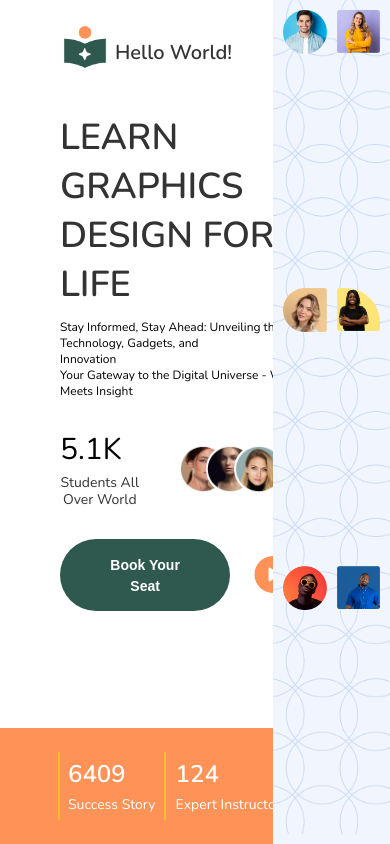
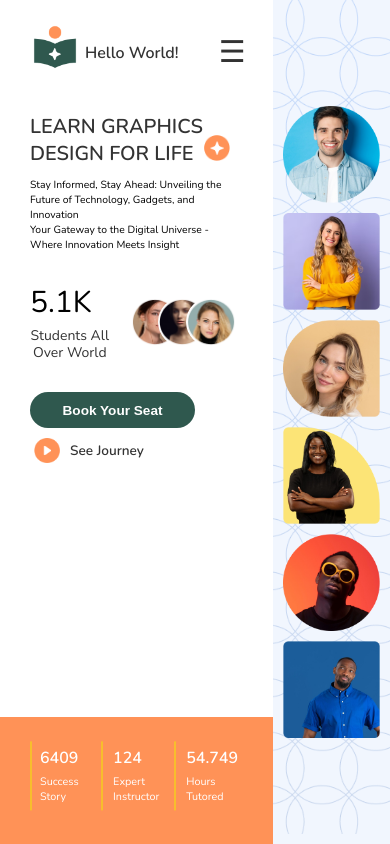
Before and after one commit to Aarcha1714/task1, a plain HTML site: page index.html in a window 390 px wide. Drawn offline with nearby package versions, Linux system fonts and the light colour scheme.

Commit message:
html page

```diff
--- a/styles.css
+++ b/styles.css
@@ -93,10 +93,6 @@ body {
     transition: background-color 0.3s;
 }
 
-/* Button hover effect */
-.book-btn:hover {
-    background-color: #2F584E;
-}
 .para {
     font-size: 12px;
 }
@@ -365,8 +361,11 @@ body {
     .menu {
         position: relative;
     }
+    body, .footer {
+        padding: 20px 20px 20px 30px;
+    }
 
-    /* Hide the menu list */
+    /* Menu list styles */
     .menu-list {
         display: none;
         flex-direction: column;
@@ -377,9 +376,16 @@ body {
         background-color: #fff;
         padding: 20px;
         box-shadow: 0 0 10px rgba(0, 0, 0, 0.1);
-        z-index: 5;
+        z-index: 1000;
     }
 
+    /* Show the menu list */
+    .menu.active .menu-list {
+        display: flex;
+    }
+    .students-info {
+        margin-right: 32px;
+    }
     /* Show the hamburger icon */
     .hamburger {
         display: block;
@@ -388,4 +394,90 @@ body {
     .menu.active .menu-list {
         display: flex;
     }
+
+    .book-btn {
+        padding: 10px 20px;
+        font-size: 0.875rem;
+        max-width: 165px;
+        width: 100%;
+    }
+    .button-text {
+        font-size: 0.85rem;
+    }
+
+    .hello-world {
+        font-size: 1rem;
+    }
+
+    .para {
+        font-size: 0.65rem;
+        width: 60%;
+    }
+    .title {
+        font-size: 1.25rem;
+        margin-right: 1px;
+    }
+    .logo-container1 {
+        width: 26px;
+        height: 57px;
+    }
+    .button-container {
+        display: flex;
+        flex-direction: column;
+        align-items: flex-start;
+        gap: 10px;
+    }
+
+    .journey {
+        display: flex;
+        align-items: center;
+        justify-content: flex-start;
+        width: 100%;
+    }
+
+    .journey-image {
+        width: 26px;
+        height: auto;
+        margin-right: 10px;
+        margin-left: 0px;
+    }
+
+    .journey-text {
+        font-size: 0.85rem;
+        font-weight: 600;
+        color: #333;
+    }
+    .inner-images {
+        display: flex;
+        flex-direction: column;
+        gap: 10px;
+        width: 100%;
+        height: auto;
+        padding: 10px;
+    }
+
+    .inner-image {
+        width: 100%;
+        height: auto;
+        object-fit: cover;
+    }
+
+    .footer-item {
+        justify-content: flex-start;
+        align-items: center;
+        margin-bottom: 10px;
+        padding: 10px;
+    }
+
+    .footer-number, .footer-number1, .footer-number2 {
+        margin-right: 5px;
+        font-size: 16px;
+    }
+
+    .footer-text {
+        display: block;
+        font-size: 0.675rem;
+        text-align: left;
+        margin-top: 5px;
+    }
 }
```
